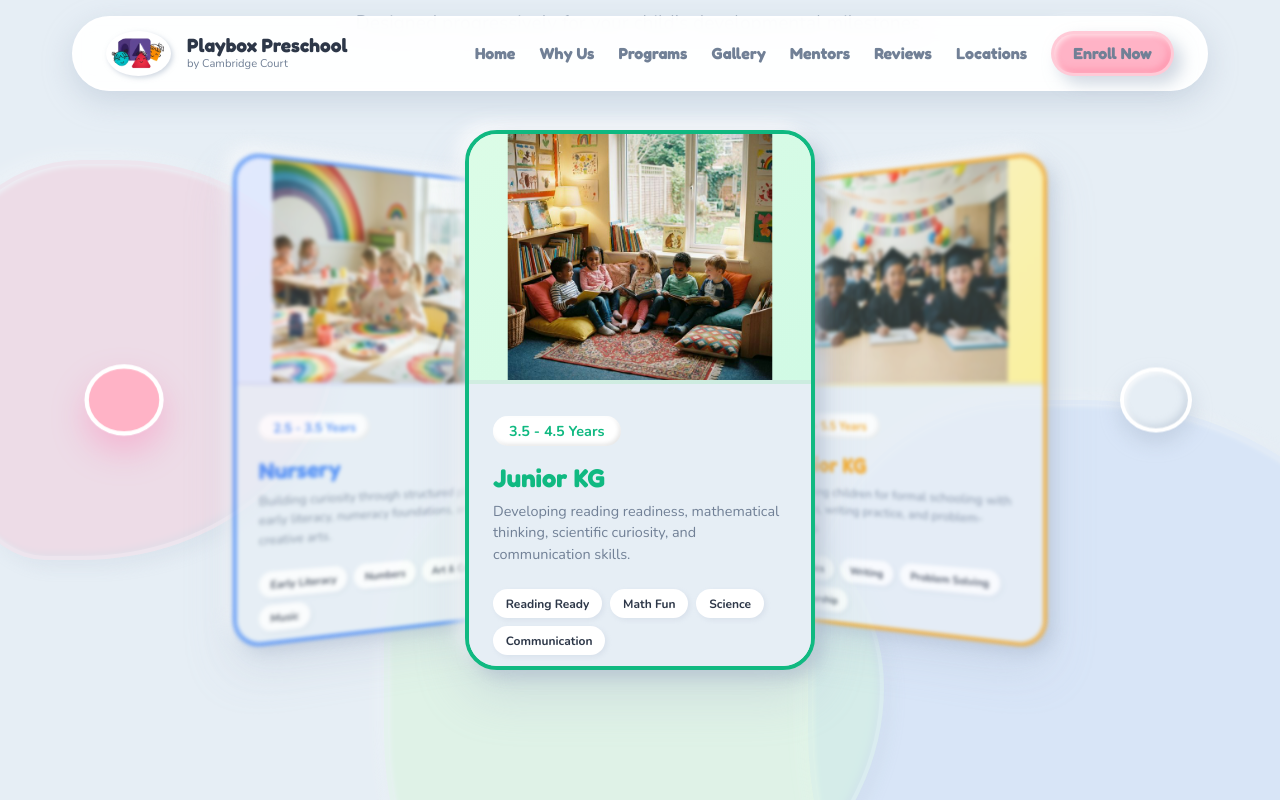
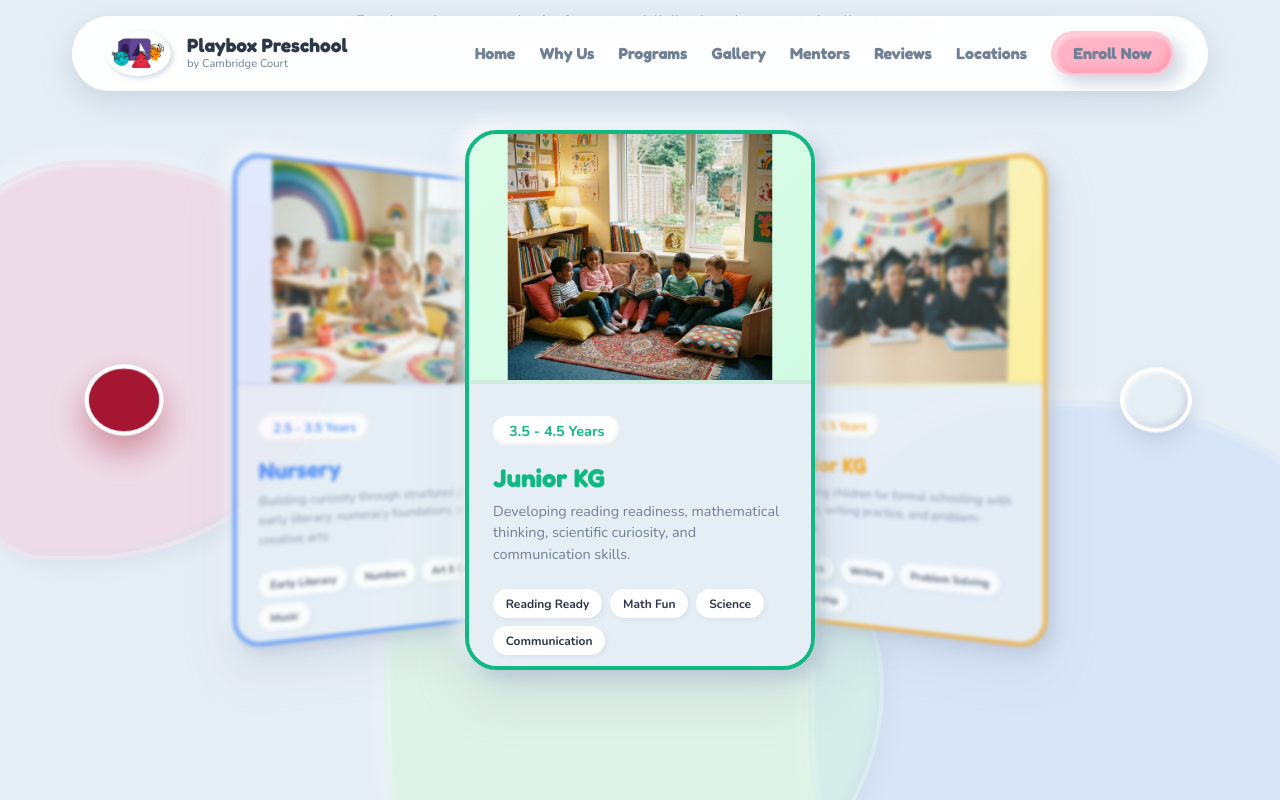
Before and after one commit to chirayumishra24/Playbox-Preschool, a React (Vite) app: page / in a window 1280 px wide. In both pictures the pointer is over the button 124 px from the left and 3661 px from the top of the page. Shown: the part 3261-4061 px from the top of the page. Built offline with nearby package versions, Linux system fonts and the light colour scheme.

Commit message:
Fix: Change color of carousel navigation arrows to dark red for visibility against pastel background

```diff
--- a/src/styles/index.css
+++ b/src/styles/index.css
@@ -904,7 +904,7 @@ a {
   display: flex;
   align-items: center;
   justify-content: center;
-  color: var(--color-primary);
+  color: #a41632;
   background: var(--clay-bg);
   transition: all 0.3s ease;
   box-shadow: 0 10px 20px rgba(163, 177, 198, 0.4), var(--shadow-in);
@@ -913,8 +913,8 @@ a {
 .carousel-controls button:hover {
   transform: scale(1.1);
   color: white;
-  background: var(--color-primary);
-  box-shadow: 0 15px 30px rgba(255, 126, 179, 0.4);
+  background: #a41632;
+  box-shadow: 0 15px 30px rgba(164, 22, 50, 0.4);
 }
 
 /* ================== GALLERY ================== */
```
